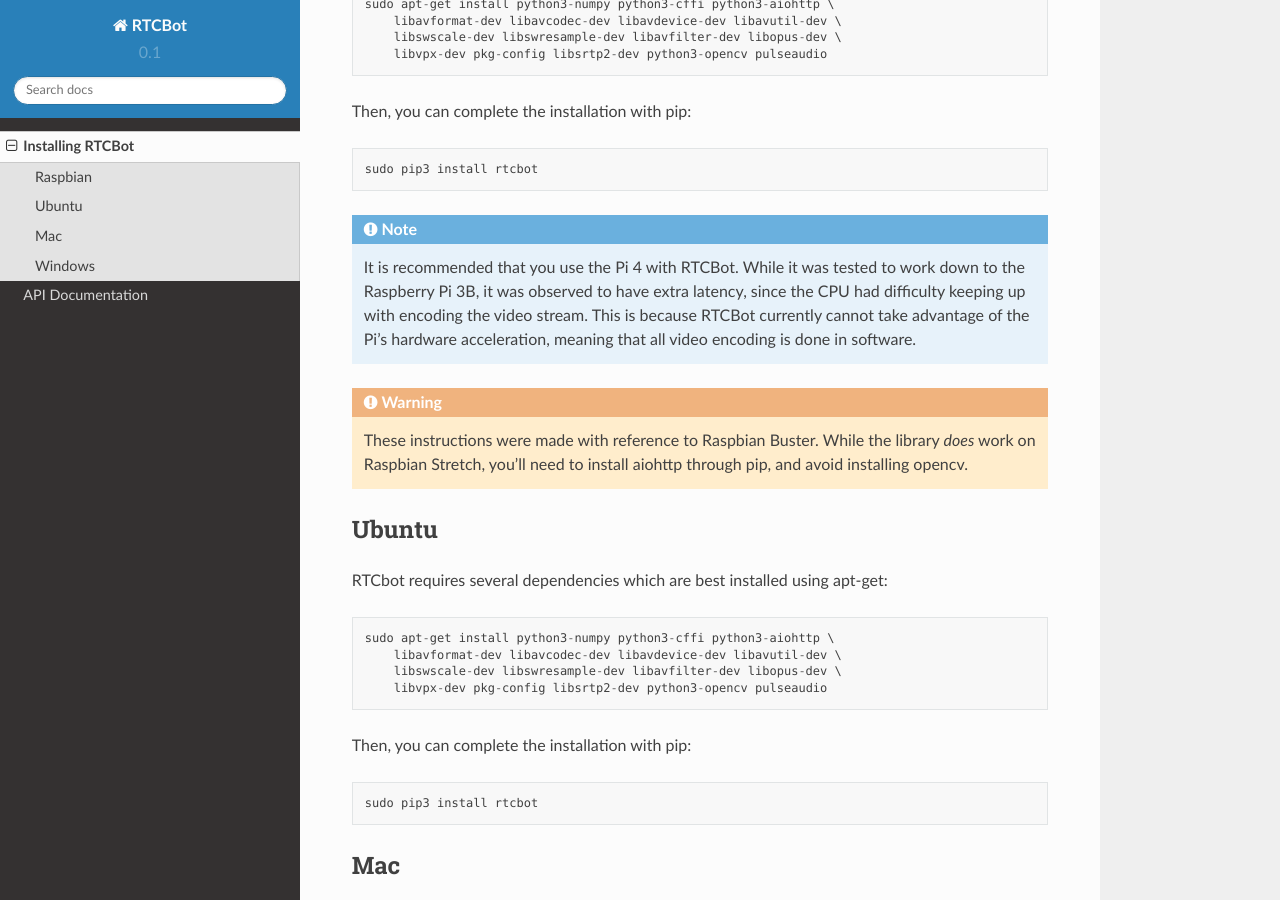
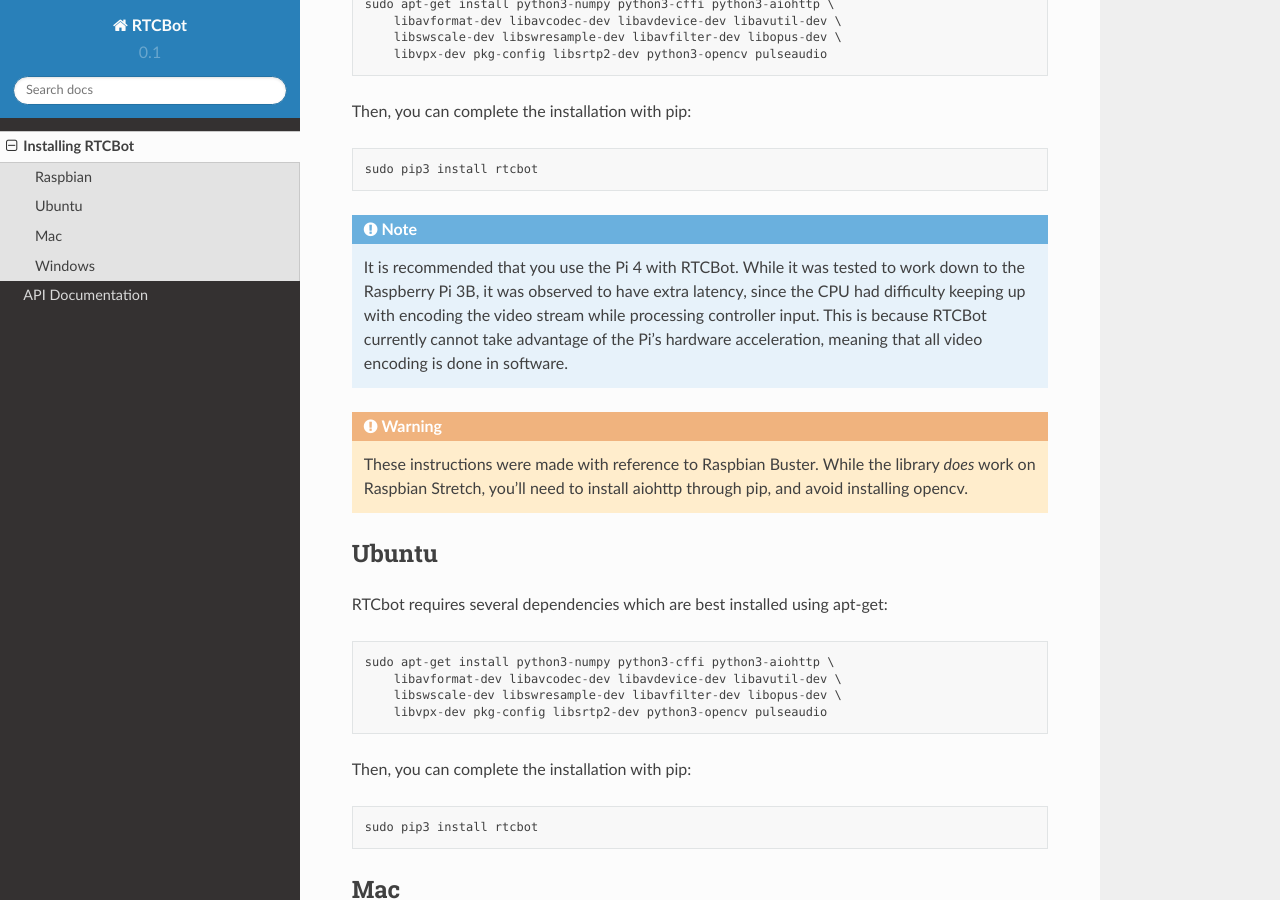
Before and after one commit to dkumor/rtcbot, a Sphinx documentation site: the page built from docs/installing.rst, in a window 1280 px wide and 900 px high, scrolled down 425 px. Built offline with Sphinx 7.4.7 and the Read the Docs theme 2.0.0, drawn with Linux system fonts in a browser that asks for light colours; pages that are not in the unit, such as notebooks, are missing from menus.

```diff
--- a/docs/installing.rst
+++ b/docs/installing.rst
@@ -24,7 +24,7 @@
 
 .. note::
     It is recommended that you use the Pi 4 with RTCBot. While it was tested to work down to the Raspberry Pi 3B, it was observed to have
-    extra latency, since the CPU had difficulty keeping up with encoding the video stream.
+    extra latency, since the CPU had difficulty keeping up with encoding the video stream while processing controller input.
     This is because RTCBot currently cannot take advantage of the Pi's hardware acceleration,
     meaning that all video encoding is done in software.
 
```
Also changed, not shown: docs/index.rst (+11 -1 lines), examples/mobile/README.md, examples/streaming/README.md, 1 other file.
